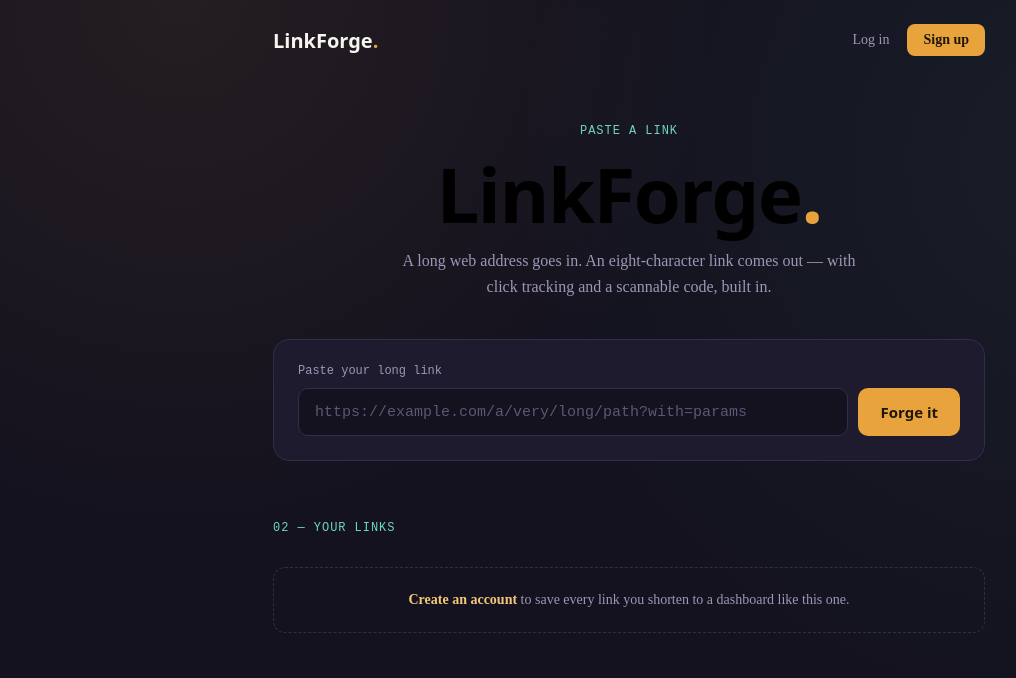
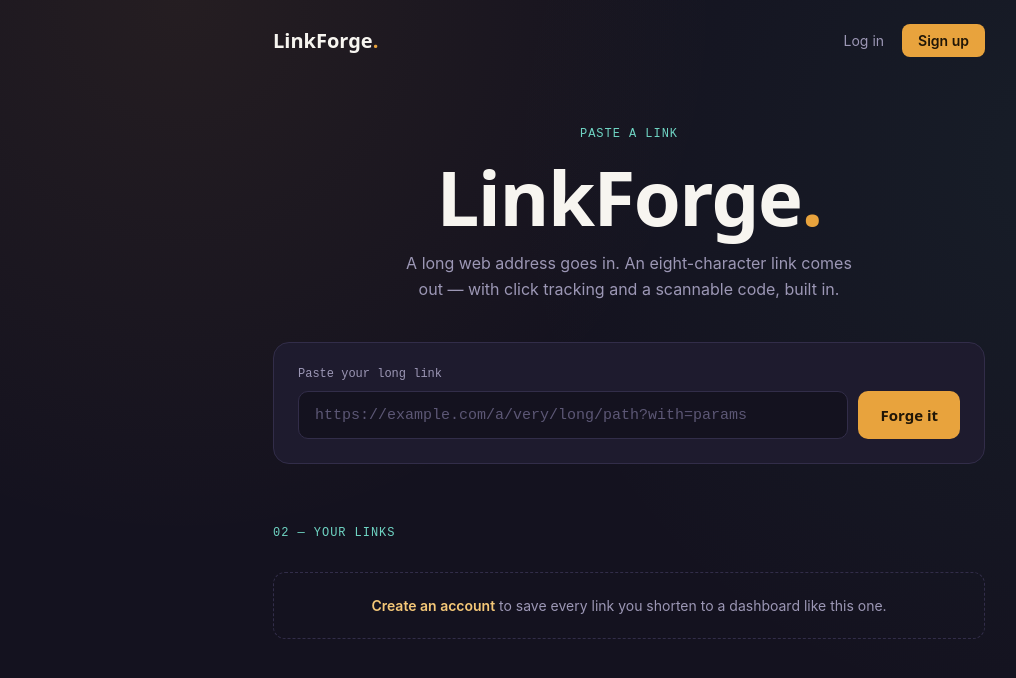
Before and after one commit to Gagn-kainth/LinkForge, a React app in the folder frontend/: page / in a window 1280 px wide. Shown: the top 678 px of the page, without its empty margins (11-1027 px from the left). Built offline with nearby package versions, Linux system fonts and the light colour scheme; the HTML template or start-up script is replaced by a standard one.

Commit message:
fixing the background again

```diff
--- a/frontend/src/index.css
+++ b/frontend/src/index.css
@@ -28,14 +28,14 @@ body,
 
 body {
   margin: 0;
-  min-height: 100vh;
+  background: var(--bg);
+  color: var(--text);
+  font-family: var(--font-body);
+  background-image:
+    radial-gradient(circle at 15% 0%, rgba(232, 163, 61, 0.08), transparent 40%),
+    radial-gradient(circle at 85% 20%, rgba(63, 167, 150, 0.08), transparent 45%);
+}
 
-  background: #14121f;
-
-  background-image:
-    radial-gradient(circle at 15% 0%, rgba(232,163,61,.08), transparent 40%),
-    radial-gradient(circle at 85% 20%, rgba(63,167,150,.08), transparent 45%);
-}
 button {
   font-family: inherit;
 }
```
